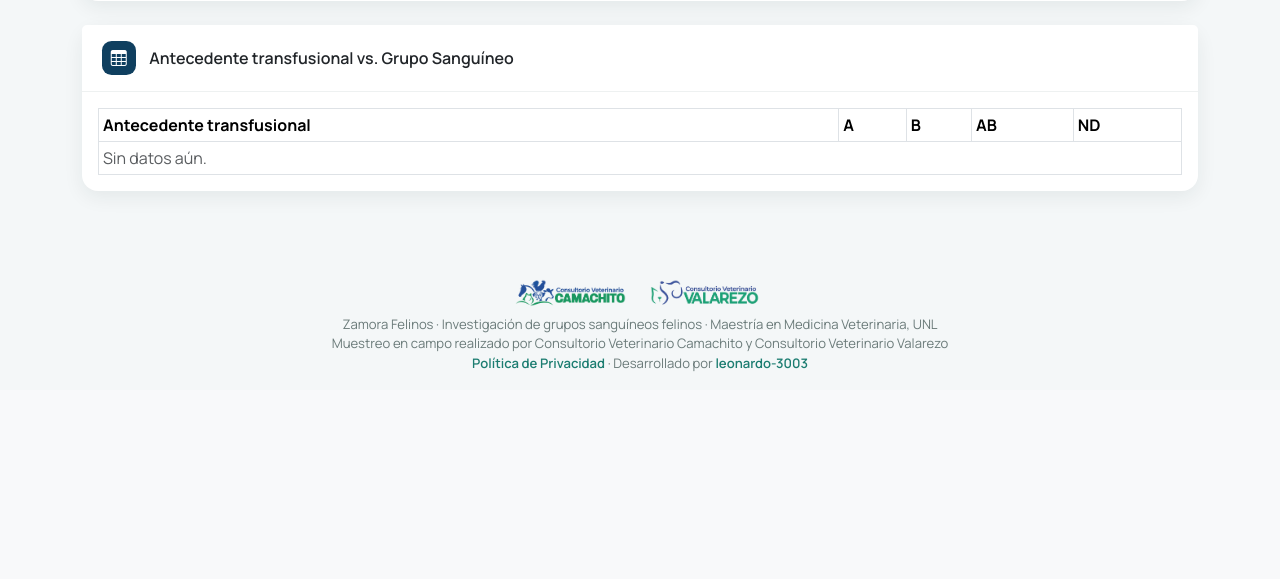
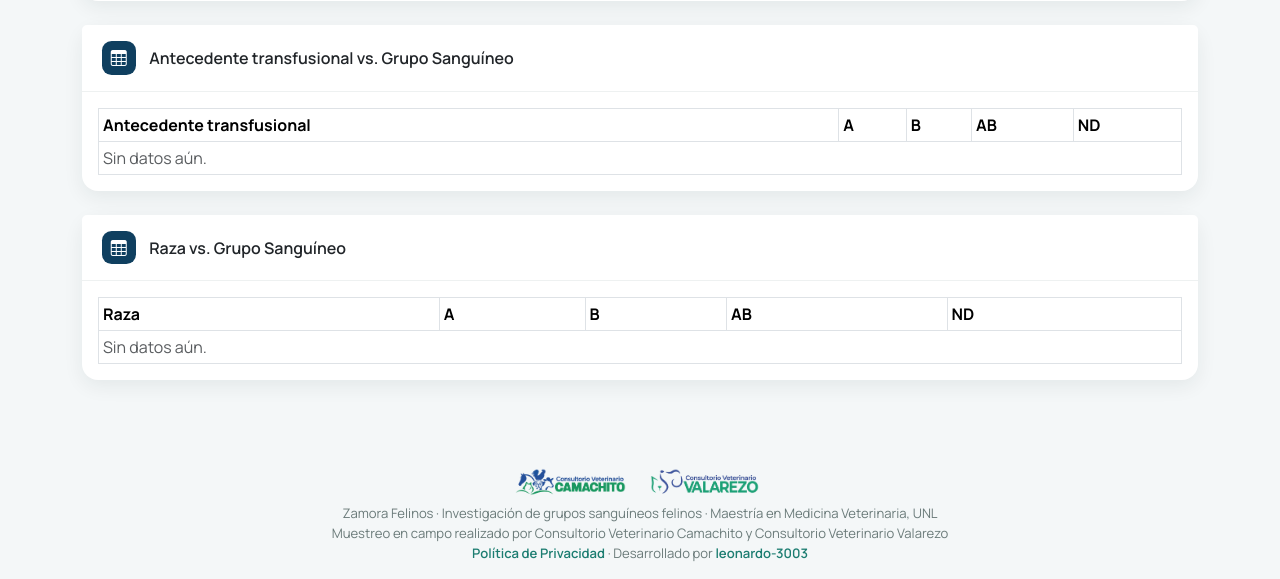
Before and after one commit to leonardo-3003/zamora-felinos, a Django app: page / in a window 1280 px wide. Shown: the part 1568-2147 px from the top of the page. Before the commit the page ends 1940 px from the top, so only its background shows below. Run offline with Django 5.2, Linux system fonts and the light colour scheme; tables that the repository leaves empty hold one stand-in row (values such as "Sample post"); data that the repository does not hold is empty.

Commit message:
Agrega cruce de Raza y nota de muestra pequena al dashboard
- Nueva tabla cruzada "Raza vs. Grupo Sanguineo": se registraba la raza
  pero no se usaba en ningun lado del dashboard, y hay diferencias
  reportadas en la literatura veterinaria entre razas.
- Nota de "resultados preliminares" cuando el total de la muestra es
  menor a 30 registros, para no dar a entender que un porcentaje como
  "100% grupo A" es una conclusion poblacional definitiva con una
  muestra todavia chica.

Co-Authored-By: Claude Sonnet 5 <noreply@anthropic.com>

```diff
--- a/core/views.py
+++ b/core/views.py
@@ -132,6 +132,8 @@ def dashboard(request):
             "antecedente_transfusion",
             "propietario__barrio",
             "edad_meses",
+            "tipo_raza",
+            "raza_definida",
         )
     )
     total = len(registros)
@@ -174,11 +176,23 @@ def dashboard(request):
     for r in registros:
         r["antecedente_legible"] = "Sí" if r["antecedente_transfusion"] else "No"
 
+    # Raza legible (values() no ejecuta get_FOO_display(), así que se arma a
+    # mano): los mestizos se agrupan como "Mestizo"; los de raza definida
+    # muestran la raza específica, para poder cruzarla con el grupo sanguíneo
+    # — hay razas con diferencias reportadas en la literatura veterinaria.
+    RAZA_DEFINIDA_DICT = dict(RegistroGato.RAZA_DEFINIDA_CHOICES)
+    for r in registros:
+        if r["tipo_raza"] == "definida" and r["raza_definida"]:
+            r["raza_legible"] = RAZA_DEFINIDA_DICT.get(r["raza_definida"], r["raza_definida"])
+        else:
+            r["raza_legible"] = "Mestizo"
+
     cruces = {
         "Sexo": crosstab(registros, "sexo", GRUPOS),
         "Grupo etario": crosstab(registros, "grupo_edad", GRUPOS),
         "Estado de salud": crosstab(registros, "estado_salud", GRUPOS),
         "Antecedente transfusional": crosstab(registros, "antecedente_legible", GRUPOS),
+        "Raza": crosstab(registros, "raza_legible", GRUPOS),
     }
 
     # Hematocrito: es un dato de laboratorio opcional (no todos los registros
--- a/templates/core/dashboard.html
+++ b/templates/core/dashboard.html
@@ -222,6 +222,13 @@
     <span class="fw-semibold">Conclusiones rápidas</span>
   </div>
   <div class="card-body p-3">
+    {% if total < 30 %}
+      <p class="text-muted small mb-2">
+        <i class="bi bi-info-circle"></i>
+        Resultados preliminares — muestra de {{ total }} gato{{ total|pluralize }}. Los
+        porcentajes por grupo sanguíneo pueden variar conforme crezca el estudio.
+      </p>
+    {% endif %}
     <ul class="mb-0 ps-3">
       {% for insight in insights %}
         <li class="mb-1">{{ insight }}</li>
```
